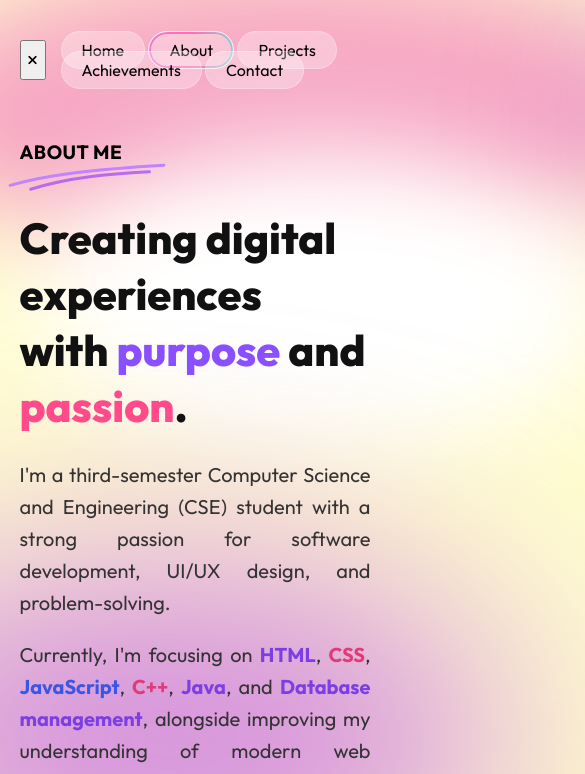
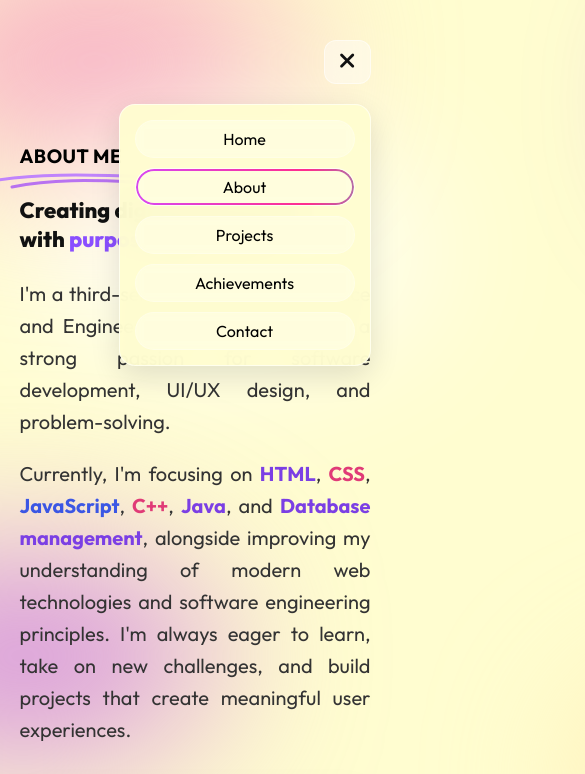
Before and after one commit to NaziatKhan54/Naziat_personal_portfolio, a plain HTML site: page Aboutme.html in a window 390 px wide. Both pictures are taken after a click on the button "Toggle navigation". Shown: the top 774 px of the page, 585 px wide, since content can reach past the window. Drawn offline with Linux system fonts and the light colour scheme.

Commit message:
Updated all files

```diff
--- a/Aboutme.css
+++ b/Aboutme.css
@@ -565,30 +565,167 @@ body {
     color: #8A4FFF;
 }
 
-@media(max-width:900px) {
+.nav-menu {
+    display: flex;
+    gap: 15px;
+}
 
-    .skills-grid {
+.hamburger {
+    display: none;
+    /* Hidden by default on large screens */
+    background: rgba(255, 255, 255, 0.4);
+    backdrop-filter: blur(8px);
+    border: 1px solid rgba(255, 255, 255, 0.5);
+    font-size: 1.4rem;
+    color: #111;
+    padding: 8px 14px;
+    border-radius: 12px;
+    cursor: pointer;
+    transition: all 0.3s ease;
+}
 
-        grid-template-columns: 1fr;
+.hamburger:hover {
+    background: rgba(255, 255, 255, 0.8);
+}
 
+@media (max-width: 1024px) {
+    body {
+        overflow-y: auto;
     }
 
-    .timeline {
-
-        height: 250px;
-
+    .ellipse1,
+    .ellipse2,
+    .ellipse3,
+    .ellipse4,
+    .ellipse5,
+    .ellipse6 {
+        width: 100%;
+        height: 200px;
+        filter: blur(80px);
     }
 
-    .skill-group h3 {
-
-        font-size: 1.5rem;
-
+    .container {
+        padding: 0 4%;
     }
 
-    .skill-group li {
-
-        font-size: 1.15rem;
-
+    .navbar {
+        justify-content: flex-end;
+        position: relative;
     }
 
+    .hamburger {
+        display: block;
+    }
+
+    .nav-menu {
+        display: none;
+        flex-direction: column;
+        position: absolute;
+        top: 100%;
+        right: 0;
+        left: auto;
+        width: 220px;
+        background: rgba(255, 253, 208, 0.95);
+        backdrop-filter: blur(15px);
+        -webkit-backdrop-filter: blur(15px);
+        padding: 15px;
+        border-radius: 16px;
+        border: 1px solid rgba(255, 255, 255, 0.6);
+        box-shadow: 0 10px 30px rgba(0, 0, 0, 0.12);
+        gap: 10px;
+        align-items: stretch;
+        z-index: 99;
+    }
+
+    .nav-menu.active {
+        display: flex;
+        animation: fadeInDown 0.3s ease forwards;
+    }
+
+    .nav-item {
+        width: 100%;
+        text-align: center;
+        box-sizing: border-box;
+    }
+
+    .underline {
+        left: 15%;
+        transform: translateX(-50%);
+        width: 180px;
+    }
+
+    .main-heading {
+        font-size: 32px;
+    }
+
+    .education-grid {
+        gap: 40px;
+    }
 }
+
+
+@media (max-width: 768px) {
+    .container {
+        padding: 0 5%;
+    }
+
+    .section-tag,
+    .section-title {
+        font-size: 32px;
+    }
+
+    .main-heading {
+        font-size: 26px;
+    }
+
+    .about-description {
+        font-size: 17px;
+        text-align: left;
+    }
+
+    .stats-container {
+        grid-template-columns: repeat(2, 1fr);
+        gap: 20px 0;
+    }
+
+    .stat-card:nth-child(2)::after {
+        display: none;
+    }
+
+    .education-grid,
+    .skills-grid {
+        grid-template-columns: 1fr;
+    }
+}
+
+
+@media (max-width: 480px) {
+    .stats-container {
+        grid-template-columns: 1fr;
+        gap: 15px 0;
+    }
+
+    .stat-card::after {
+        display: none;
+    }
+
+    .section-tag,
+    .section-title {
+        font-size: 28px;
+    }
+
+    .main-heading {
+        font-size: 22px;
+    }
+
+    .education-item h3,
+    .skill-category h3 {
+        font-size: 20px;
+    }
+
+    .edu-result,
+    .edu-institute,
+    .skill-category p {
+        font-size: 16px;
+    }
+}
--- a/Achievements.css
+++ b/Achievements.css
@@ -6,7 +6,6 @@ body {
     background-color: #FFFDD0;
     position: relative;
     font-family: 'Outfit', sans-serif;
-    overflow-x: hidden;
 }
 
 
@@ -19,7 +18,7 @@ body {
     width: 100%;
     z-index: -1;
     pointer-events: none;
-
+    overflow-x: hidden;
 }
 
 .background-ellipses {
@@ -305,10 +304,25 @@ body {
 }
 
 @media (max-width: 1024px) {
+
+    body {
+        overflow-y: auto;
+    }
+
+    .ellipse1,
+    .ellipse2,
+    .ellipse3,
+    .ellipse4,
+    .ellipse5,
+    .ellipse6 {
+        width: 100%;
+        height: 200px;
+        filter: blur(80px);
+    }
+
     .container {
         padding-left: 6%;
         padding-right: 6%;
-        margin-top: 80px;
     }
 
     .navbar {
@@ -358,6 +372,12 @@ body {
 
     .section-tag {
         font-size: 38px;
+    }
+
+    .underline {
+        left: 50%;
+        transform: translateX(-50%);
+        width: 180px;
     }
 }
 
--- a/Contactme.css
+++ b/Contactme.css
@@ -6,7 +6,6 @@ body {
     background-color: #FFFDD0;
     position: relative;
     font-family: 'Outfit', sans-serif;
-    overflow-x: hidden;
 }
 
 
@@ -19,7 +18,7 @@ body {
     width: 100%;
     z-index: -1;
     pointer-events: none;
-
+    overflow-x: hidden;
 }
 
 .background-ellipses {
@@ -382,10 +381,25 @@ body {
 }
 
 @media (max-width: 1024px) {
+
+    body {
+        overflow-y: auto;
+    }
+
+    .ellipse1,
+    .ellipse2,
+    .ellipse3,
+    .ellipse4,
+    .ellipse5,
+    .ellipse6 {
+        width: 100%;
+        height: 200px;
+        filter: blur(80px);
+    }
+
     .container {
         padding-left: 6%;
         padding-right: 6%;
-        margin-top: 80px;
     }
 
     .navbar {
@@ -439,6 +453,12 @@ body {
 
     .section-tag {
         font-size: 38px;
+    }
+
+    .underline {
+        left: 50%;
+        transform: translateX(-50%);
+        width: 180px;
     }
 }
 
--- a/ProjectsPg.css
+++ b/ProjectsPg.css
@@ -6,7 +6,7 @@ body {
     background-color: #FFFDD0;
     position: relative;
     font-family: 'Outfit', sans-serif;
-    overflow-x: hidden;
+
 }
 
 
@@ -19,7 +19,7 @@ body {
     width: 100%;
     z-index: -1;
     pointer-events: none;
-
+    overflow-x: hidden;
 }
 
 .background-ellipses {
@@ -375,9 +375,23 @@ body {
 }
 
 @media (max-width: 1024px) {
+    body {
+        overflow-y: auto;
+    }
+
+    .ellipse1,
+    .ellipse2,
+    .ellipse3,
+    .ellipse4,
+    .ellipse5,
+    .ellipse6 {
+        width: 100%;
+        height: 200px;
+        filter: blur(80px);
+    }
+
     .container {
-        padding: 0 6%;
-        margin-top: 80px;
+        padding: 0 4%;
     }
 
     .navbar {
@@ -427,6 +441,12 @@ body {
 
     .section-tag {
         font-size: 38px;
+    }
+
+    .underline {
+        left: 50%;
+        transform: translateX(-50%);
+        width: 240px;
     }
 }
 
--- a/homepage.css
+++ b/homepage.css
@@ -9,6 +9,25 @@ body {
     overflow: hidden;
 }
 
+.background-ellipses-container {
+    display: flex;
+    flex-direction: column;
+    position: absolute;
+    top: 0;
+    left: 0;
+    width: 100%;
+    z-index: -1;
+    pointer-events: none;
+    overflow-x: hidden;
+    overflow-y: hidden;
+}
+
+.background-ellipses {
+    position: relative;
+    width: 100%;
+    height: 1100px;
+
+}
 
 .ellipse1 {
     position: absolute;
@@ -506,6 +525,20 @@ body {
 
 
 @media screen and (max-width: 1024px) {
+    body {
+        overflow-y: auto;
+    }
+
+    .ellipse1,
+    .ellipse2,
+    .ellipse3,
+    .ellipse4,
+    .ellipse5,
+    .ellipse6 {
+        height: 200px;
+        filter: blur(80px);
+    }
+
     .navbar {
         justify-content: flex-end;
         position: relative;
@@ -580,11 +613,11 @@ body {
 
     .cta-group {
         flex-direction: column;
-        width: 100%;
+
     }
 
     .btn {
-        width: 100%;
+
         justify-content: center;
     }
 
```
